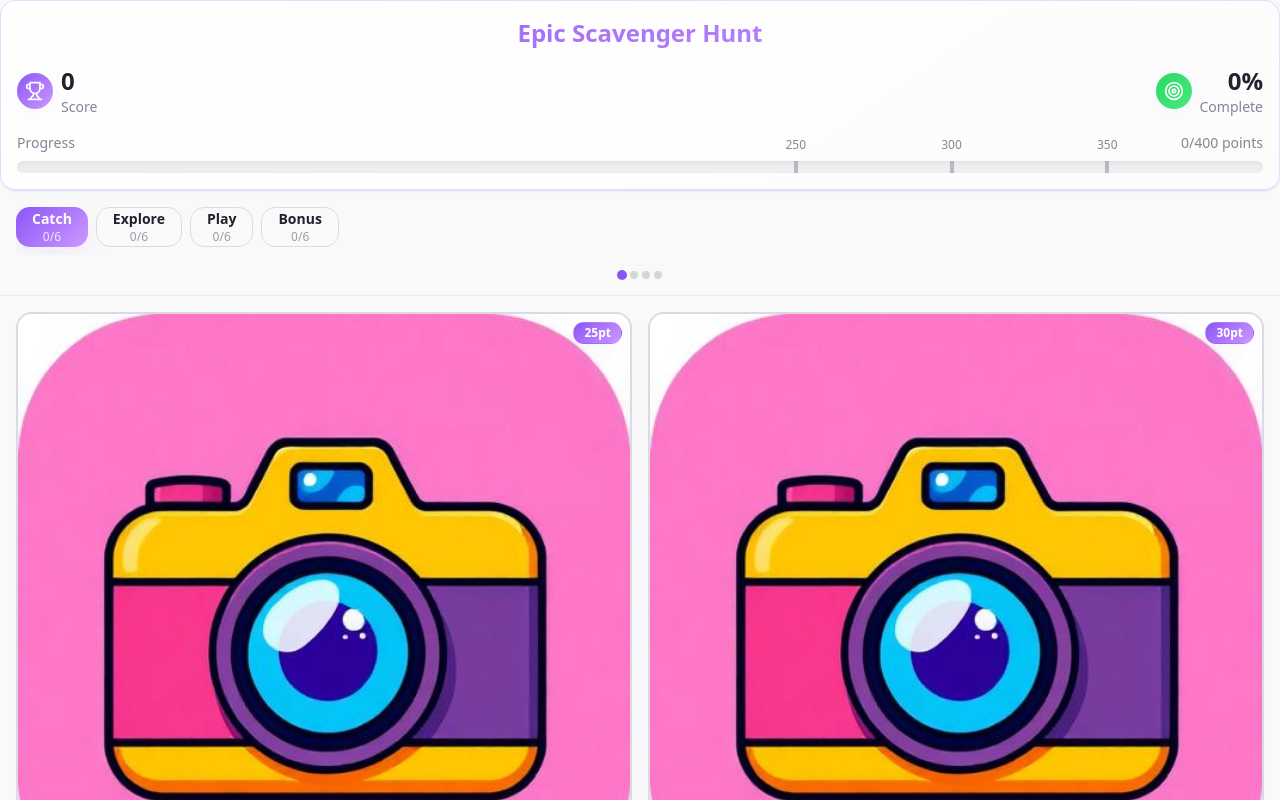
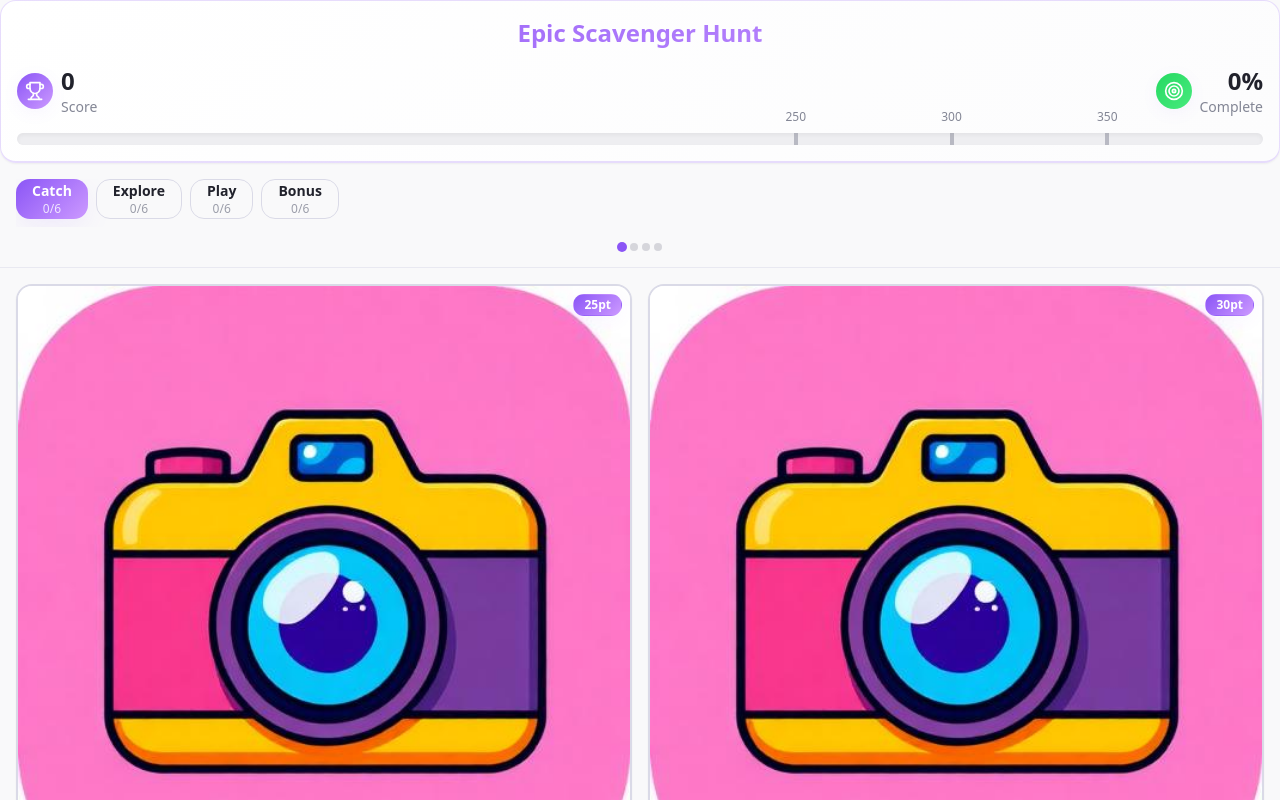
Before and after one commit to StarsMmd/hunt-progress-party, a React (Vite) app: page / in a window 1280 px wide. Shown: the top 800 px of the page. Built offline with nearby package versions, Linux system fonts and the light colour scheme.

Commit message:
Remove score total above progress bar.
Removes the score total element that was positioned above the progress bar.

```diff
--- a/src/components/ScoreHeader.tsx
+++ b/src/components/ScoreHeader.tsx
@@ -67,10 +67,6 @@ export const ScoreHeader: React.FC<ScoreHeaderProps> = ({
 
         {/* Progress bar */}
         <div className="space-y-2">
-          <div className="flex justify-between text-sm text-muted-foreground">
-            <span>Progress</span>
-            <span>{currentScore}/{maxScore} points</span>
-          </div>
           <ProgressBar
             currentScore={currentScore}
             maxScore={maxScore}
```
